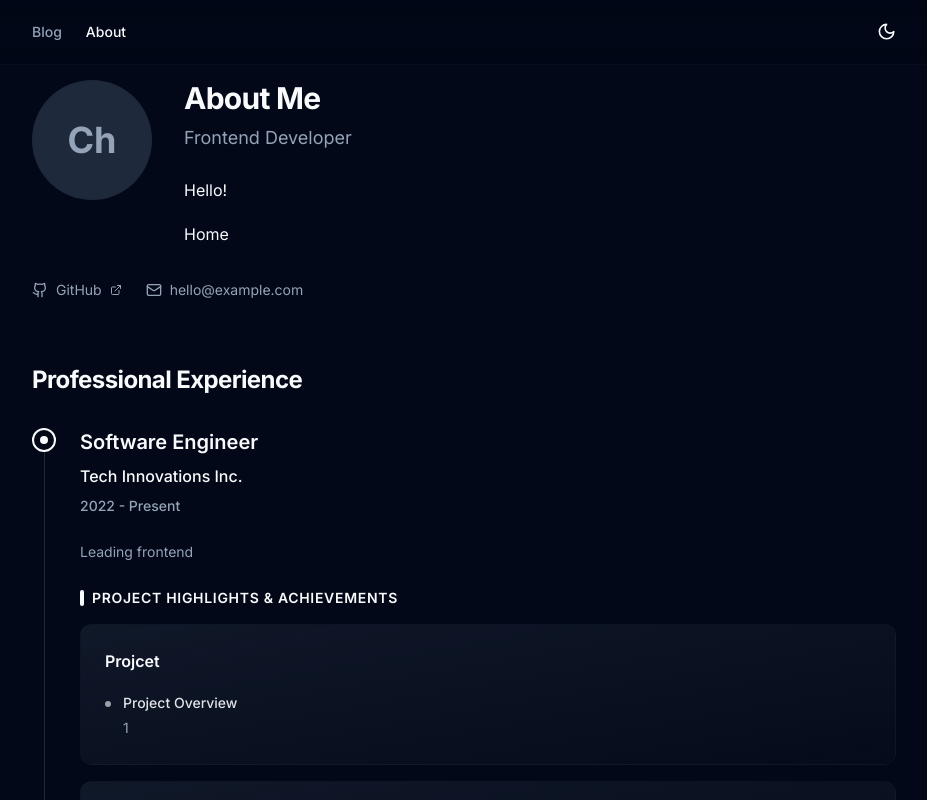
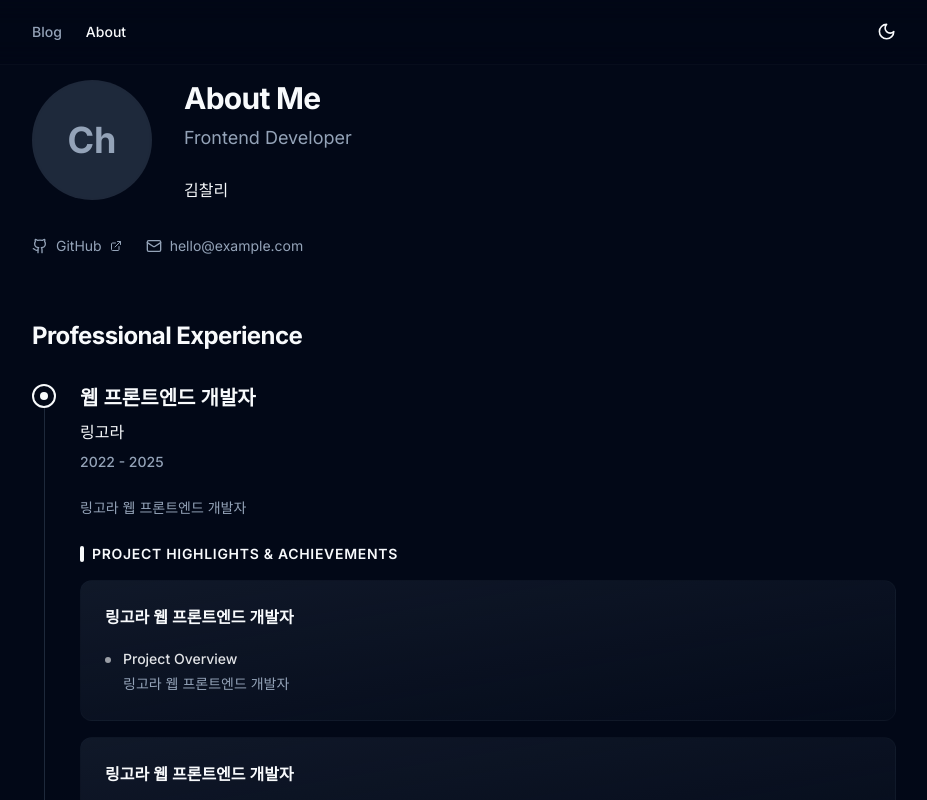
Before and after one commit to jiho3894/CharleyBlog, a Next.js app: page /about in a window 1280 px wide. Shown: the top 800 px of the page, without its empty margins (176-1103 px from the left). Built offline with nearby package versions, Linux system fonts and the light colour scheme.

Commit message:
write: 내용 수정

```diff
--- a/src/app/about/page.tsx
+++ b/src/app/about/page.tsx
@@ -4,62 +4,22 @@ import { Github, Mail, ExternalLink } from 'lucide-react';
 const AboutPage = () => {
   const experiences = [
     {
-      company: 'Tech Innovations Inc.',
-      title: 'Software Engineer',
-      duration: '2022 - Present',
-      description: 'Leading frontend',
+      company: '링고라',
+      title: '웹 프론트엔드 개발자',
+      duration: '2022 - 2025',
+      description: '링고라 웹 프론트엔드 개발자',
       projects: [
         {
-          name: 'Projcet',
-          description: '1',
+          name: '링고라 웹 프론트엔드 개발자',
+          description: '링고라 웹 프론트엔드 개발자',
         },
         {
-          name: 'Mobile App',
-          description: '2',
+          name: '링고라 웹 프론트엔드 개발자',
+          description: '링고라 웹 프론트엔드 개발자',
         },
         {
-          name: 'Performance',
-          description: '3',
-        },
-      ],
-    },
-    {
-      company: 'Tech Innovations Inc.',
-      title: 'Software Engineer',
-      duration: '2022 - Present',
-      description: 'Leading frontend',
-      projects: [
-        {
-          name: 'Projcet',
-          description: '1',
-        },
-        {
-          name: 'Mobile App',
-          description: '2',
-        },
-        {
-          name: 'Performance',
-          description: '3',
-        },
-      ],
-    },
-    {
-      company: 'Tech Innovations Inc.',
-      title: 'Software Engineer',
-      duration: '2022 - Present',
-      description: 'Leading frontend',
-      projects: [
-        {
-          name: 'Projcet',
-          description: '1',
-        },
-        {
-          name: 'Mobile App',
-          description: '2',
-        },
-        {
-          name: 'Performance',
-          description: '3',
+          name: '링고라 웹 프론트엔드 개발자',
+          description: '링고라 웹 프론트엔드 개발자',
         },
       ],
     },
@@ -80,8 +40,17 @@ const AboutPage = () => {
               <p className="text-lg text-muted-foreground mt-2">Frontend Developer</p>
             </div>
             <div className="space-y-4">
-              <p className="text-foreground leading-7 text-base">Hello!</p>
-              <p className="text-foreground leading-7 text-base">Home</p>
+              {/* <p className="text-foreground leading-7 text-base">
+                {`
+              주도적이고 책임감 있게 일할 수 있는 환경을 선호합니다.
+              신뢰받는 동료가 되기 위해 생산성과 기술적 역량을 지속적으로 성장시키고 있습니다.
+              레거시 코드 현대화 작업을 통해 효율성을 높이고, 최신 기술 트렌드를 반영하는 것을 중요하게 생각합니다.
+              네이티브 앱과 웹 브라우저 간의 통신 구현을 통해 프론트엔드와 네이티브 간의 상호작용에 대한 이해를 높였습
+              니다.
+              기술적인 도전과 변화를 적극 수용하며, 실용적인 해결책을 제시하는 데 중점을 두고 있습니다.
+              `}
+              </p> */}
+              <p className="text-foreground leading-7 text-base">김찰리</p>
             </div>
           </div>
         </div>
@@ -108,7 +77,8 @@ const AboutPage = () => {
         <div className="relative">
           <div className="absolute left-3 top-0 bottom-0 w-px bg-border"></div>
           <div className="space-y-12">
-            {experiences.map((experience, index) => (
+            {experiences.map((experience, index) => {
+              return (
                 <div key={index} className="relative flex items-start gap-6">
                   <div className="relative z-10 flex-shrink-0">
                     <div className="w-6 h-6 bg-background border-2 border-primary rounded-full flex items-center justify-center shadow-sm">
@@ -158,7 +128,8 @@ const AboutPage = () => {
                     </div>
                   </div>
                 </div>
-            ))}
+              );
+            })}
           </div>
         </div>
       </div>
```
Lines whose indentation alone changed are shown as unchanged.
